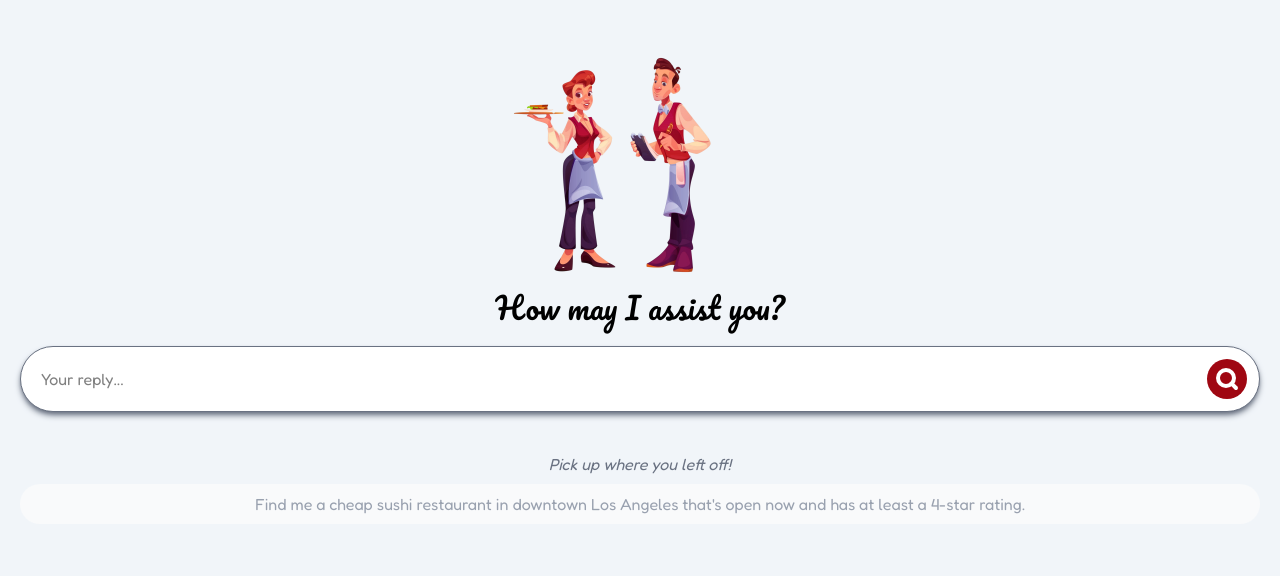
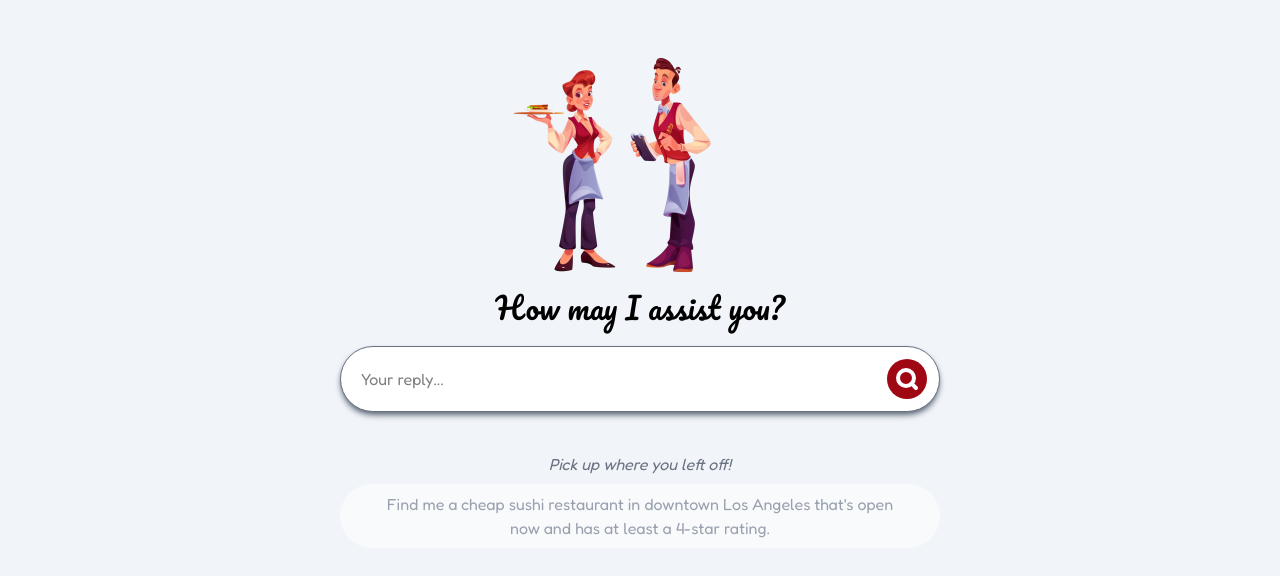
Before and after one commit to Crster/hungry-me, a React (Vite) app in the folder frontend/: page / in a window 1280 px wide. Shown: the top 576 px of the page. Built offline with nearby package versions, Linux system fonts and the light colour scheme; no server answers.

Commit message:
fix: unable to go back to default ui

```diff
--- a/frontend/src/pages/Home.tsx
+++ b/frontend/src/pages/Home.tsx
@@ -1,5 +1,5 @@
 import serverImg from "../assets/server.png";
-import { useEffect, useMemo, useState } from "react";
+import { useMemo, useState } from "react";
 import { twMerge } from "tailwind-merge";
 import { restApi } from "../modules/restapi";
 import { Restaurant } from "../models/restaurant";
@@ -7,22 +7,14 @@ import { SearchBar } from "../components/SearchBar";
 import { useSearchHistory } from "../hooks/useSearchHistory";
 import { SearchHistory } from "../components/SearchHistory";
 import { SearchResult } from "../components/SearchResult";
-import { useLocation } from "react-router";
 
 export default function HomePage() {
-  const location = useLocation();
   const searchHistory = useSearchHistory();
   const [isSearching, setIsSearching] = useState(false);
   const [searchResults, setSearchResults] = useState<
     Restaurant[] | undefined
   >();
   const isLoaded = useMemo(() => !!searchResults, [searchResults]);
-
-  useEffect(() => {
-    if (location.state?.restaurants) {
-      setSearchResults(location.state.restaurants);
-    }
-  }, [location.state]);
 
   const handleSearch = async (message: string) => {
     try {
@@ -47,7 +39,7 @@ export default function HomePage() {
   };
 
   return (
-    <div className="flex flex-col items-center px-5 py-10 gap-5">
+    <div className={twMerge("flex flex-col items-center px-5 py-10 gap-5 md:w-[40rem] md:mx-auto", isLoaded && "md:w-full")}>
       <div className={twMerge(isLoaded && "animate-swing-out-top-bck")}>
         <img src={serverImg} width={250} height={250} alt="Server" />
         <h1 className="text-3xl text-center pacifico-regular">
```
